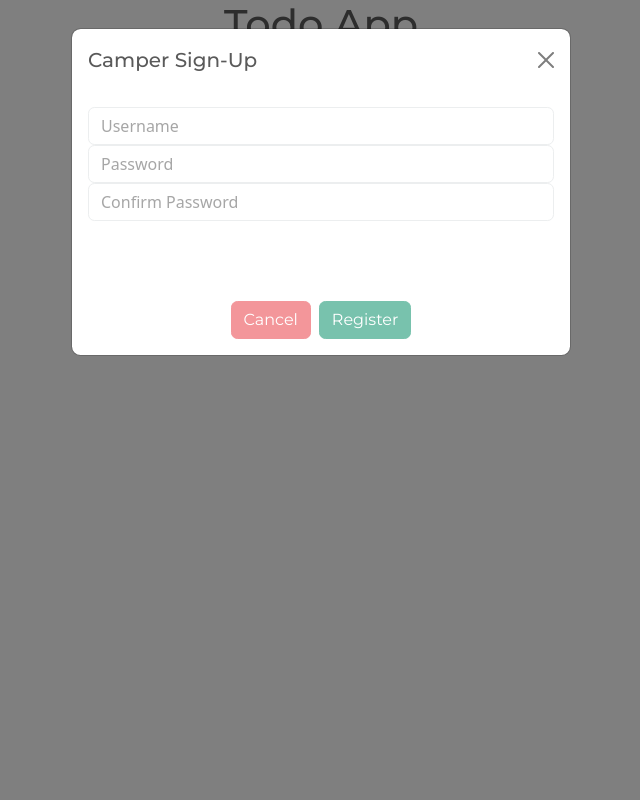
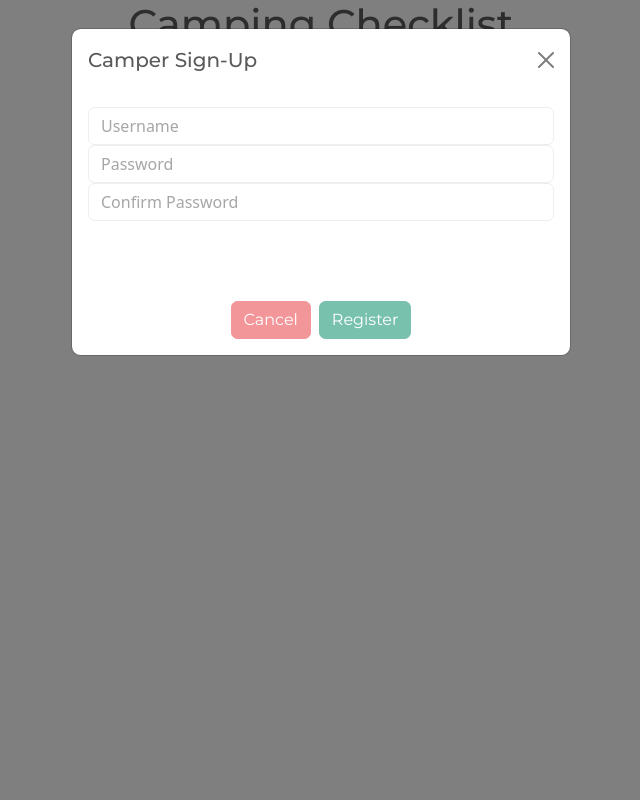
Before and after one commit to phanexyoy/cozy-todo-list, a Flask app: page /register in a window 1280 px wide. Shown: the whole page, without its empty margins (319-959 px from the left). Run offline with Flask 3, Linux system fonts and the light colour scheme; some libraries are stand-ins or nearby versions.

Commit message:
small refactoring to make pages consistent

```diff
--- a/templates/base.html
+++ b/templates/base.html
@@ -5,7 +5,7 @@
     <link rel="stylesheet" type="text/css" href="{{ url_for('static',filename='css/nav.css') }}">
     <meta charset="UTF-8">
     <meta name="viewport" content="width=device-width, initial-scale=1.0">
-    <title>Todo App</title>
+    <title>Camping Checklist</title>
 </head>
 <body>
 
--- a/templates/login.html
+++ b/templates/login.html
@@ -5,11 +5,11 @@
     <link rel="stylesheet" type="text/css" href="{{ url_for('static',filename='css/nav.css') }}">
     <meta charset="UTF-8">
     <meta name="viewport" content="width=device-width, initial-scale=1.0">
-    <title>Todo App</title>
+    <title>Camping Checklist</title>
 </head>
 <body>
 
-    <h1 class="text-center">Todo App</h1>
+    <h1 class="text-center">Camping Checklist</h1>
 
     <div class="d-flex justify-content-center">
         <div class="btn-group" role="group" aria-label="Login/Register">
--- a/templates/register.html
+++ b/templates/register.html
@@ -5,11 +5,11 @@
     <link rel="stylesheet" type="text/css" href="{{ url_for('static',filename='css/nav.css') }}">
     <meta charset="UTF-8">
     <meta name="viewport" content="width=device-width, initial-scale=1.0">
-    <title>Todo App</title>
+    <title>Camping Checklist</title>
 </head>
 <body>
 
-    <h1 class="text-center">Todo App</h1>
+    <h1 class="text-center">Camping Checklist</h1>
 
     <div class="d-flex justify-content-center">
         <div class="btn-group" role="group" aria-label="Login/Register">
```
